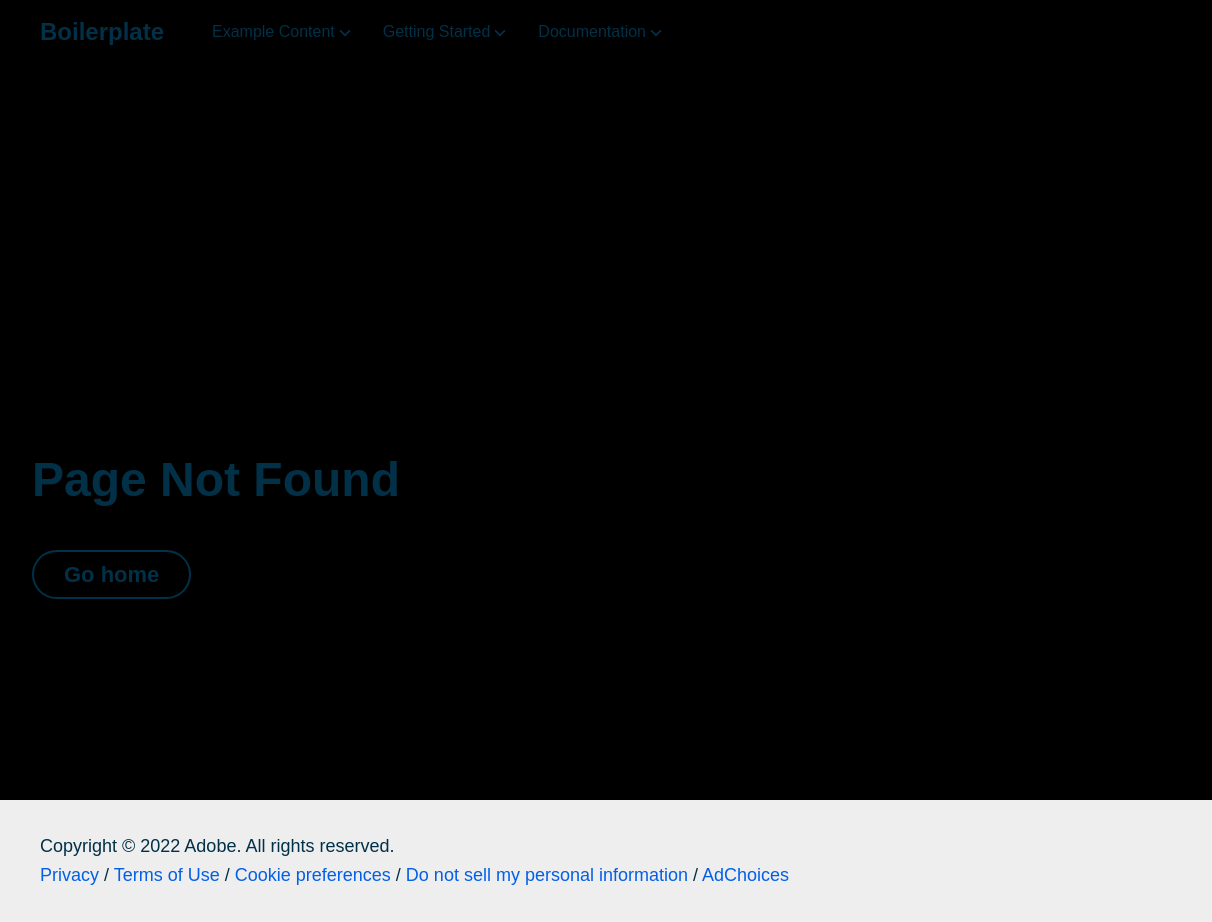
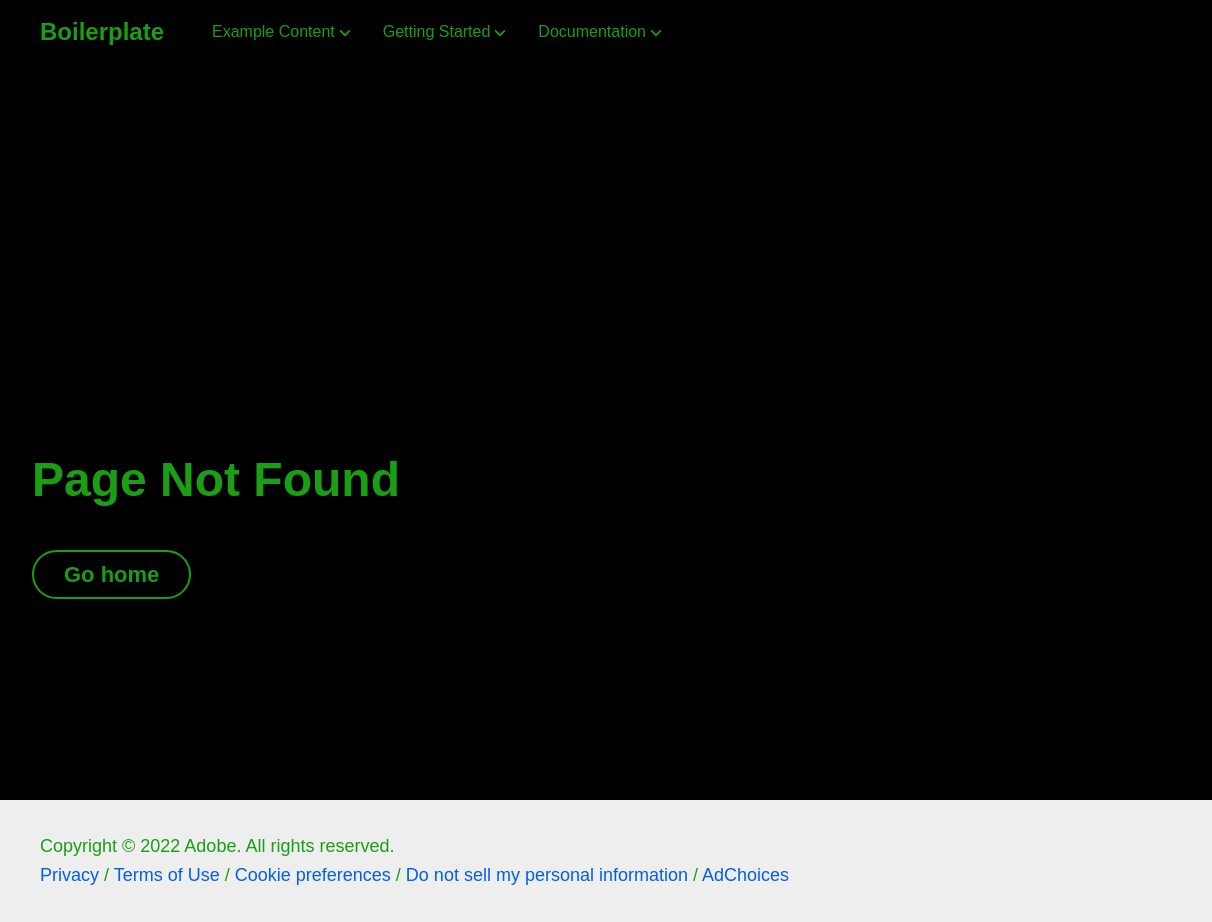
Before and after one commit to craighawki/ch_helix_demo, a website with bundled scripts: page 404.html in a window 1280 px wide. Shown: the full height of the page, 0-1212 px from the left. Built offline with nearby package versions, Linux system fonts and the light colour scheme; files whose address does not match are found by name.

Commit message:
color change again

```diff
--- a/styles/styles.css
+++ b/styles/styles.css
@@ -17,7 +17,7 @@
   --background-color: #000;
   --overlay-background-color: #eee;
   --highlight-background-color: #ccc;
-  --text-color: #023047;
+  --text-color: #199e14;
 
   /* fonts */
   --body-font-family: arial, helvetica, ubuntu, roboto, noto, sans-serif;
```
